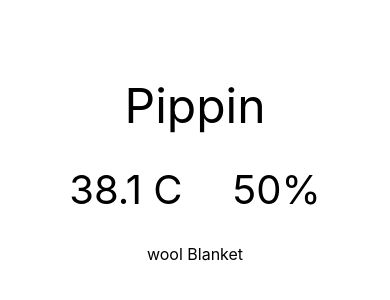
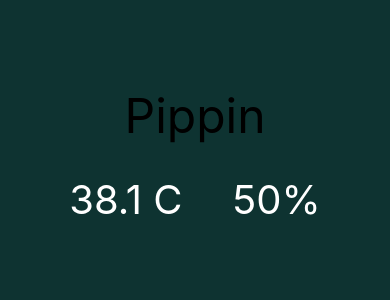
Before and after one commit to code-and-collaborate-team-10/freelayer, a React Native app: screen / in a window 390 px wide. Shown: the part 252-552 px from the top of the page. Built offline with nearby package versions, Linux system fonts and the light colour scheme.

Commit message:
fix: heading elements now accept all props

```diff
--- a/assets/horses.json
+++ b/assets/horses.json
@@ -13,37 +13,31 @@
       "comfortable_temperature": 38.0,
       "age": 5,
       "weight": 600,
-      "blanket_type": "wool",
       "history": [
         {
           "timestamp": "2022-02-28T10:00:00Z",
           "temperature": 38.1,
-          "moisture": 50,
-          "blanket_type": "wool"
+          "moisture": 50
         },
         {
           "timestamp": "2022-02-28T10:30:00Z",
           "temperature": 38.2,
-          "moisture": 51,
-          "blanket_type": "wool"
+          "moisture": 51
         },
         {
           "timestamp": "2022-02-28T11:00:00Z",
           "temperature": 38.3,
-          "moisture": 52,
-          "blanket_type": "fleece"
+          "moisture": 52
         },
         {
           "timestamp": "2022-02-28T11:30:00Z",
           "temperature": 38.0,
-          "moisture": 48,
-          "blanket_type": "fleece"
+          "moisture": 48
         },
         {
           "timestamp": "2022-02-28T12:00:00Z",
           "temperature": 37.9,
-          "moisture": 47,
-          "blanket_type": "polyester"
+          "moisture": 47
         }
       ]
     },
@@ -60,37 +54,31 @@
       "comfortable_temperature": 38.0,
       "age": 7,
       "weight": 700,
-      "blanket_type": "polyester",
       "history": [
         {
           "timestamp": "2022-02-28T10:00:00Z",
           "temperature": 37.5,
-          "moisture": 45,
-          "blanket_type": "polyester"
+          "moisture": 45
         },
         {
           "timestamp": "2022-02-28T10:30:00Z",
           "temperature": 37.6,
-          "moisture": 44,
-          "blanket_type": "polyester"
+          "moisture": 44
         },
         {
           "timestamp": "2022-02-28T11:00:00Z",
           "temperature": 37.8,
-          "moisture": 43,
-          "blanket_type": "wool"
+          "moisture": 43
         },
         {
           "timestamp": "2022-02-28T11:30:00Z",
           "temperature": 37.9,
-          "moisture": 47,
-          "blanket_type": "wool"
+          "moisture": 47
         },
         {
           "timestamp": "2022-02-28T12:00:00Z",
           "temperature": 37.9,
-          "moisture": 49,
-          "blanket_type": "fleece"
+          "moisture": 49
         }
       ]
     },
@@ -107,37 +95,31 @@
       "comfortable_temperature": 38.0,
       "age": 6,
       "weight": 650,
-      "blanket_type": "fleece",
       "history": [
         {
           "timestamp": "2023-02-28T10:00:00Z",
           "temperature": 37.9,
-          "moisture": 48,
-          "blanket_type": "fleece"
+          "moisture": 48
         },
         {
           "timestamp": "2023-02-28T10:30:00Z",
           "temperature": 38.0,
-          "moisture": 50,
-          "blanket_type": "wool"
+          "moisture": 50
         },
         {
           "timestamp": "2023-02-28T11:00:00Z",
           "temperature": 38.2,
-          "moisture": 52,
-          "blanket_type": "wool"
+          "moisture": 52
         },
         {
           "timestamp": "2023-02-28T11:30:00Z",
           "temperature": 38.1,
-          "moisture": 51,
-          "blanket_type": "polyester"
+          "moisture": 51
         },
         {
           "timestamp": "2023-02-28T12:00:00Z",
           "temperature": 38.0,
-          "moisture": 50,
-          "blanket_type": "fleece"
+          "moisture": 50
         }
       ]
     },
@@ -154,37 +136,31 @@
       "comfortable_temperature": 37.5,
       "age": 8,
       "weight": 700,
-      "blanket_type": "wool",
       "history": [
         {
           "timestamp": "2023-02-28T10:00:00Z",
           "temperature": 38.2,
-          "moisture": 51,
-          "blanket_type": "wool"
+          "moisture": 51
         },
         {
           "timestamp": "2023-02-28T10:30:00Z",
           "temperature": 38.1,
-          "moisture": 49,
-          "blanket_type": "fleece"
+          "moisture": 49
         },
         {
           "timestamp": "2023-02-28T11:00:00Z",
           "temperature": 38.0,
-          "moisture": 47,
-          "blanket_type": "fleece"
+          "moisture": 47
         },
         {
           "timestamp": "2023-02-28T11:30:00Z",
           "temperature": 37.9,
-          "moisture": 45,
-          "blanket_type": "polyester"
+          "moisture": 45
         },
         {
           "timestamp": "2023-02-28T12:00:00Z",
           "temperature": 38.1,
-          "moisture": 48,
-          "blanket_type": "wool"
+          "moisture": 48
         }
       ]
     }
--- a/components/TextStyles.jsx
+++ b/components/TextStyles.jsx
@@ -2,32 +2,32 @@ import { StyleSheet, Text } from "react-native"
 
 export function Heading1(props) {
 
-    return <Text style={fonts.h1}>{props.children}</Text>
+    return <Text  {...props} style={[fonts.h1, props.style]}>{props.children}</Text>
 
 }
 export function Heading2(props) {
 
-    return <Text style={fonts.h2}>{props.children}</Text>
+    return <Text  {...props} style={[fonts.h2, props.style]}>{props.children}</Text>
 
 }
 export function Heading3(props) {
 
-    return <Text style={fonts.h3}>{props.children}</Text>
+    return <Text  {...props} style={[fonts.h3, props.style]}>{props.children}</Text>
 
 }
 export function Heading4(props) {
 
-    return <Text style={fonts.h4}>{props.children}</Text>
+    return <Text  {...props} style={[fonts.h4, props.style]}>{props.children}</Text>
 
 }
 export function Heading5(props) {
 
-    return <Text style={fonts.h5}>{props.children}</Text>
+    return <Text  {...props} style={[fonts.h5, props.style]}>{props.children}</Text>
 
 }
 export function Paragraph(props) {
 
-    return <Text style={fonts.p}>{props.children}</Text>
+    return <Text  {...props} style={[fonts.p, props.style]}>{props.children}</Text>
 
 }
 
--- a/pages/horse-profile/HorseProfile.jsx
+++ b/pages/horse-profile/HorseProfile.jsx
@@ -6,26 +6,30 @@ export default function HorseProfile({ horse }) {
     <View style={layoutHorseProfile.layout}>
       <Heading1>{horse.name}</Heading1>
       <View style={layoutHorseProfile.statContainer}>
-                <Heading2>{horse.temperature} C</Heading2>
-                <Heading2>{horse.moisture}%</Heading2>
+        <Heading2 style={{ color: "white" }}>{horse.temperature} C</Heading2>
+        <Heading2 style={{ color: "white" }}>{horse.moisture}%</Heading2>
       </View>
-            <Paragraph>{horse.blanket_type} Blanket</Paragraph>
     </View>
-    )
-
-
+  );
 }
 
 const layoutHorseProfile = StyleSheet.create({
   layout: {
     flex: 1,
-        justifyContent: 'center',
-        alignItems: 'center',
+    justifyContent: "center",
+    alignItems: "center",
+    backgroundColor: "#0E3331",
+    color: "white",
+    width: "100%",
+    height: "100%",
   },
   statContainer: {
-        flexDirection: 'row',
-        justifyContent: 'space-evenly',
+    flexDirection: "row",
+    justifyContent: "space-evenly",
     gap: 50,
-        margin: 30
-    }
+    margin: 30,
+  },
+  text: {
+    color: "white",
+  },
 });
```
Lines whose indentation alone changed are shown as unchanged.
